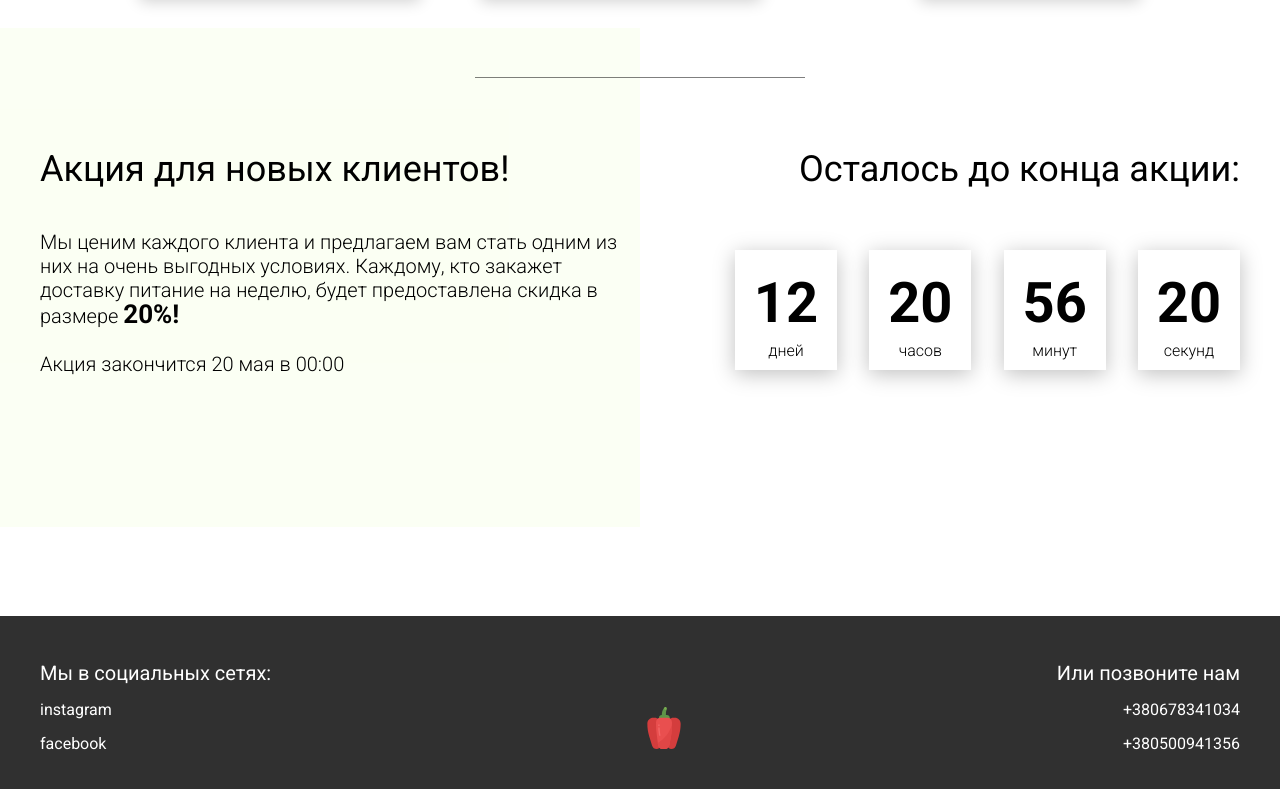
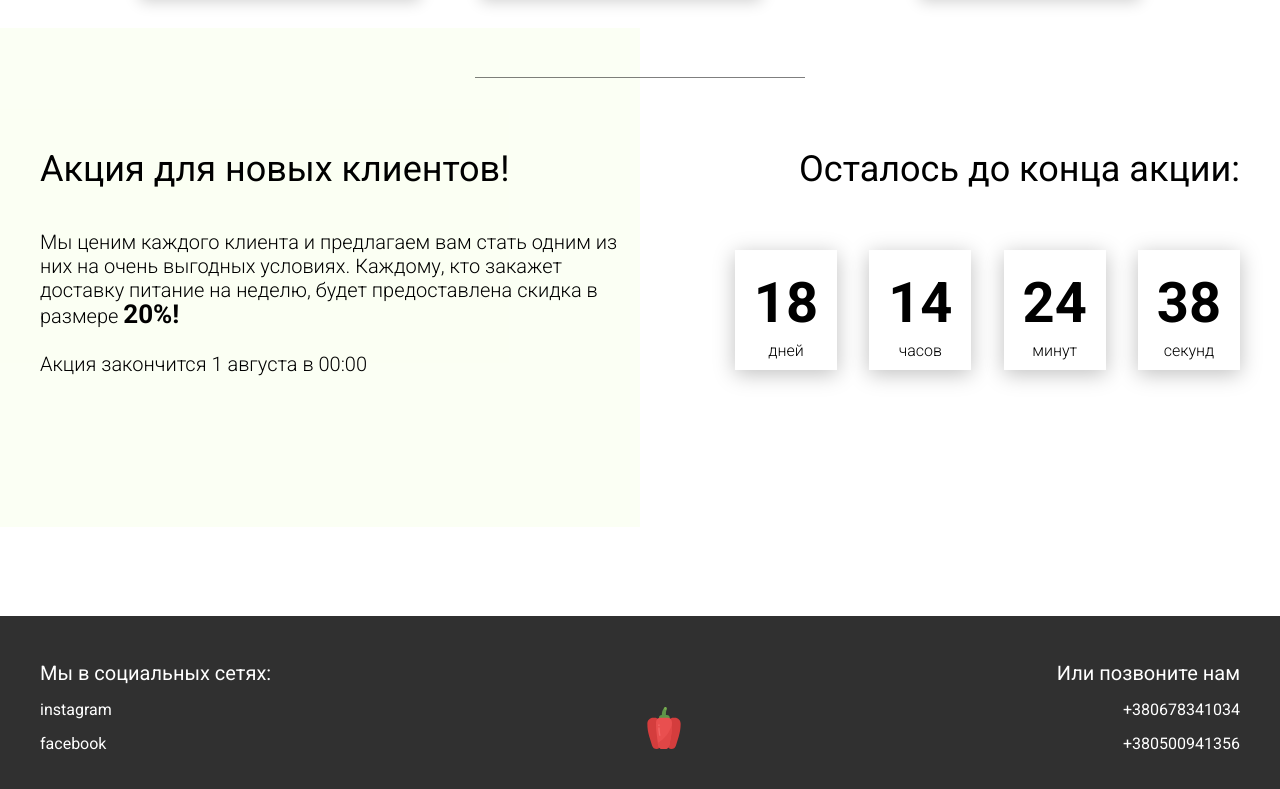
Before and after one commit to 4LuckyMove/food, a plain HTML site: page index.html in a window 1280 px wide. Shown: the part 3448-4237 px from the top of the page. Drawn offline with Linux system fonts and the light colour scheme.

Commit message:
create timer and custom date promo

```diff
--- a/index.html
+++ b/index.html
@@ -242,7 +242,7 @@
                     Мы ценим каждого клиента и предлагаем вам стать одним из них на очень выгодных условиях.
                     Каждому, кто закажет доставку питание на неделю, будет предоставлена скидка в размере <span>20%!</span>
                     <br><br>
-                    Акция закончится 20 мая в 00:00
+                    Акция закончится <span id="deadline">20 мая</span> в 00:00
                 </div>
             </div>
             <div class="promotion__timer">
--- a/js/scripts.js
+++ b/js/scripts.js
@@ -1,4 +1,6 @@
 window.addEventListener('DOMContentLoaded', () => {
+	// Tabs
+
 	const tabs = document.querySelectorAll('.tabheader__item')
 	const tabsContent = document.querySelectorAll('.tabcontent')
 	const tabsParent = document.querySelector('.tabheader__items')
@@ -34,4 +36,68 @@ window.addEventListener('DOMContentLoaded', () => {
 			})
 		}
 	})
+
+	// Timer
+
+	const deadline = '2023-08-01'
+
+	function setEndDate(endDate) {
+		const deadline = new Date(endDate).toLocaleDateString('ru', {
+			day: 'numeric',
+			month: 'long',
+		})
+
+		return deadline
+	}
+
+	function getTimeRemaining(endTime) {
+		const t = Date.parse(endTime) - Date.parse(new Date())
+		const days = Math.floor(t / (1000 * 60 * 60 * 24))
+		const hours = Math.floor((t / (1000 * 60 * 60)) % 24)
+		const minutes = Math.floor((t / (1000 * 60)) % 60)
+		const seconds = Math.floor((t / 1000) % 60)
+
+		return {
+			total: t,
+			days: days,
+			hours: hours,
+			minutes: minutes,
+			seconds: seconds,
+		}
+	}
+
+	function getZero(num) {
+		if (num >= 0 && num < 10) {
+			return `0${num}`
+		} else {
+			return num
+		}
+	}
+
+	function setClock(selector, endTime) {
+		document.querySelector('#deadline').innerHTML = setEndDate(endTime)
+
+		const timer = document.querySelector(selector)
+		const days = timer.querySelector('#days')
+		const hours = timer.querySelector('#hours')
+		const minutes = timer.querySelector('#minutes')
+		const seconds = timer.querySelector('#seconds')
+		const timeInterval = setInterval(updateClock, 1000)
+
+		updateClock()
+
+		function updateClock() {
+			const t = getTimeRemaining(endTime)
+			days.innerHTML = getZero(t.days)
+			hours.innerHTML = getZero(t.hours)
+			minutes.innerHTML = getZero(t.minutes)
+			seconds.innerHTML = getZero(t.seconds)
+
+			if (t.total <= 0) {
+				clearInterval(timeInterval)
+			}
+		}
+	}
+
+	setClock('.timer', deadline)
 })
```
Also changed, not shown: css/style.css.
